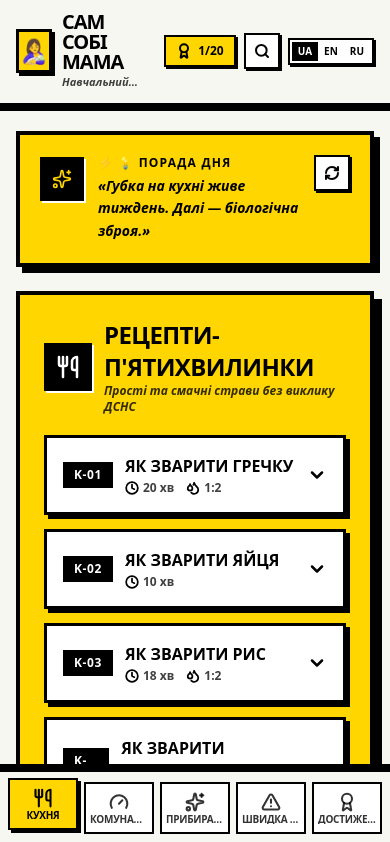
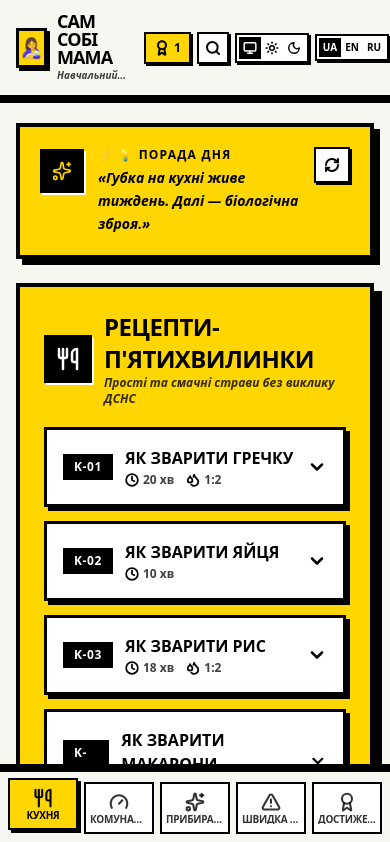
Before and after one commit to BrigadierKr/Adulting-Easy-Mode, a React (Vite) app: page / in a window 390 px wide. Shown: the top 842 px of the page. Built offline with nearby package versions, Linux system fonts and the light colour scheme.

Commit message:
feat: add dark mode support
Implement global dark mode with system preference detection and manual toggle functionality. Updated styles, components, and context to ensure full theme compatibility.

```diff
--- a/src/components/Header.tsx
+++ b/src/components/Header.tsx
@@ -1,13 +1,15 @@
 import React from 'react';
-import { Search, Download, Award, Heart } from 'lucide-react';
+import { Search, Download, Award, Sun, Moon, Monitor } from 'lucide-react';
 import { useApp } from '../context/AppContext';
-import { Language } from '../types';
+import { Language, ThemeMode } from '../types';
 
 export const Header: React.FC = () => {
   const {
     content,
     language,
     setLanguage,
+    themeMode,
+    setThemeMode,
     setIsSearchOpen,
     isInstallable,
     installPwa,
@@ -16,52 +18,87 @@ export const Header: React.FC = () => {
   } = useApp();
 
   return (
-    <header className="sticky top-0 z-40 bg-[#F7F7F2] border-b-4 border-black px-4 py-3 shadow-[0px_4px_0px_0px_rgba(0,0,0,1)]">
-      <div className="max-w-3xl mx-auto flex items-center justify-between gap-3">
+    <header className="sticky top-0 z-40 bg-[#F7F7F2] dark:bg-slate-900 border-b-4 border-black dark:border-slate-700 px-4 py-3 shadow-[0px_4px_0px_0px_rgba(0,0,0,1)] transition-colors">
+      <div className="max-w-3xl mx-auto flex items-center justify-between gap-2 sm:gap-3">
         {/* App Title & Logo */}
         <button
           onClick={() => setActiveTab('kitchen')}
           className="flex items-center gap-2.5 text-left focus:outline-hidden group"
         >
-          <div className="w-11 h-11 bg-[#FFD600] border-3 border-black text-black flex items-center justify-center font-black text-2xl shadow-[3px_3px_0px_0px_rgba(0,0,0,1)] group-hover:translate-x-[-1px] group-hover:translate-y-[-1px] group-hover:shadow-[4px_4px_0px_0px_rgba(0,0,0,1)] transition-all">
+          <div className="w-10 h-10 sm:w-11 sm:h-11 bg-[#FFD600] border-3 border-black text-black flex items-center justify-center font-black text-xl sm:text-2xl shadow-[3px_3px_0px_0px_rgba(0,0,0,1)] group-hover:translate-x-[-1px] group-hover:translate-y-[-1px] group-hover:shadow-[4px_4px_0px_0px_rgba(0,0,0,1)] transition-all">
             🤱
           </div>
           <div>
-            <h1 className="text-xl sm:text-2xl font-black tracking-tighter text-black uppercase leading-none">
+            <h1 className="text-lg sm:text-2xl font-black tracking-tighter text-black dark:text-white uppercase leading-none">
               {content.appName}
             </h1>
-            <p className="text-[11px] font-bold italic text-black/75 line-clamp-1 mt-0.5">
+            <p className="text-[10px] sm:text-[11px] font-bold italic text-black/75 dark:text-slate-300 line-clamp-1 mt-0.5">
               {content.tagline}
             </p>
           </div>
         </button>
 
         {/* Right Action Tools */}
-        <div className="flex items-center gap-2">
+        <div className="flex items-center gap-1.5 sm:gap-2">
           {/* Achievements Count Badge */}
           <button
             onClick={() => setActiveTab('achievements')}
-            className="px-2.5 py-1.5 bg-[#FFD600] border-2 border-black text-black text-xs font-black uppercase flex items-center gap-1.5 shadow-[2px_2px_0px_0px_rgba(0,0,0,1)] hover:bg-yellow-300 transition-all active:translate-x-[1px] active:translate-y-[1px]"
+            className="px-2 py-1.5 sm:px-2.5 sm:py-1.5 bg-[#FFD600] border-2 border-black text-black text-xs font-black uppercase flex items-center gap-1 shadow-[2px_2px_0px_0px_rgba(0,0,0,1)] hover:bg-yellow-300 transition-all active:translate-x-[1px] active:translate-y-[1px]"
             title="Перейти до досягнень"
           >
             <Award className="w-4 h-4 text-black stroke-[3]" />
-            <span>{unlockedAchievements.length}/20</span>
+            <span className="hidden sm:inline">{unlockedAchievements.length}/20</span>
+            <span className="sm:hidden">{unlockedAchievements.length}</span>
           </button>
 
           {/* Search Trigger */}
           <button
             onClick={() => setIsSearchOpen(true)}
-            className="p-2 bg-white border-2 border-black text-black shadow-[2px_2px_0px_0px_rgba(0,0,0,1)] hover:bg-[#B2FF59] transition-all active:translate-x-[1px] active:translate-y-[1px]"
+            className="p-1.5 sm:p-2 bg-white dark:bg-slate-800 border-2 border-black dark:border-slate-600 text-black dark:text-white shadow-[2px_2px_0px_0px_rgba(0,0,0,1)] hover:bg-[#B2FF59] dark:hover:bg-lime-600 transition-all active:translate-x-[1px] active:translate-y-[1px]"
             title="Пошук"
           >
             <Search className="w-4 h-4 stroke-[3]" />
           </button>
 
+          {/* Theme Mode Switcher */}
+          <div className="flex bg-white dark:bg-slate-800 border-2 border-black dark:border-slate-600 p-0.5 shadow-[2px_2px_0px_0px_rgba(0,0,0,1)]" title="Тема сайту">
+            {[
+              {
+                mode: 'system',
+                icon: Monitor,
+                title: language === 'ua' ? 'Системна тема' : language === 'en' ? 'System theme' : 'Системная тема',
+              },
+              {
+                mode: 'light',
+                icon: Sun,
+                title: language === 'ua' ? 'Світла тема' : language === 'en' ? 'Light theme' : 'Светлая тема',
+              },
+              {
+                mode: 'dark',
+                icon: Moon,
+                title: language === 'ua' ? 'Темна тема' : language === 'en' ? 'Dark theme' : 'Тёмная тема',
+              },
+            ].map(({ mode, icon: Icon, title }) => (
+              <button
+                key={mode}
+                onClick={() => setThemeMode(mode as ThemeMode)}
+                title={title}
+                className={`p-1 transition-all ${
+                  themeMode === mode
+                    ? 'bg-black text-white dark:bg-yellow-400 dark:text-black font-black'
+                    : 'text-black dark:text-slate-300 hover:bg-black/10 dark:hover:bg-white/10'
+                }`}
+              >
+                <Icon className="w-3.5 h-3.5 stroke-[2.5]" />
+              </button>
+            ))}
+          </div>
+
           {/* Install PWA Button */}
           {isInstallable && (
             <button
               onClick={installPwa}
-              className="p-2 bg-[#B2FF59] border-2 border-black text-black shadow-[2px_2px_0px_0px_rgba(0,0,0,1)] hover:bg-lime-400 transition-all active:translate-x-[1px] active:translate-y-[1px]"
+              className="p-1.5 sm:p-2 bg-[#B2FF59] border-2 border-black text-black shadow-[2px_2px_0px_0px_rgba(0,0,0,1)] hover:bg-lime-400 transition-all active:translate-x-[1px] active:translate-y-[1px]"
               title="Встановити як PWA застосунок"
             >
               <Download className="w-4 h-4 stroke-[3]" />
@@ -69,15 +106,15 @@ export const Header: React.FC = () => {
           )}
 
           {/* Language Switcher */}
-          <div className="flex bg-white border-2 border-black p-0.5 shadow-[2px_2px_0px_0px_rgba(0,0,0,1)]">
+          <div className="flex bg-white dark:bg-slate-800 border-2 border-black dark:border-slate-600 p-0.5 shadow-[2px_2px_0px_0px_rgba(0,0,0,1)]">
             {(['ua', 'en', 'ru'] as Language[]).map((lang) => (
               <button
                 key={lang}
                 onClick={() => setLanguage(lang)}
-                className={`px-1.5 py-0.5 text-[10px] font-black uppercase transition-all ${
+                className={`px-1 sm:px-1.5 py-0.5 text-[10px] font-black uppercase transition-all ${
                   language === lang
-                    ? 'bg-black text-white'
-                    : 'text-black hover:bg-black/10'
+                    ? 'bg-black text-white dark:bg-yellow-400 dark:text-black'
+                    : 'text-black dark:text-slate-300 hover:bg-black/10 dark:hover:bg-white/10'
                 }`}
               >
                 {lang}
--- a/src/components/Navigation.tsx
+++ b/src/components/Navigation.tsx
@@ -14,7 +14,7 @@ export const Navigation: React.FC = () => {
   ] as const;
 
   return (
-    <nav className="fixed bottom-0 left-0 right-0 z-40 bg-[#F7F7F2] border-t-4 border-black px-2 py-2.5 shadow-[0px_-4px_0px_0px_rgba(0,0,0,1)]">
+    <nav className="fixed bottom-0 left-0 right-0 z-40 bg-[#F7F7F2] dark:bg-slate-900 border-t-4 border-black dark:border-slate-700 px-2 py-2.5 shadow-[0px_-4px_0px_0px_rgba(0,0,0,1)] transition-colors">
       <div className="max-w-md mx-auto grid grid-cols-5 gap-1.5">
         {tabs.map((tab) => {
           const Icon = tab.icon;
@@ -24,10 +24,10 @@ export const Navigation: React.FC = () => {
             <button
               key={tab.id}
               onClick={() => setActiveTab(tab.id as any)}
-              className={`flex flex-col items-center justify-center py-2 px-1 border-2 border-black transition-all ${
+              className={`flex flex-col items-center justify-center py-2 px-1 border-2 border-black dark:border-slate-600 transition-all ${
                 isActive
                   ? `${tab.activeBg} font-black text-black shadow-[3px_3px_0px_0px_rgba(0,0,0,1)] -translate-y-1`
-                  : 'bg-white text-black/80 hover:bg-zinc-100 font-bold hover:text-black'
+                  : 'bg-white dark:bg-slate-800 text-black/80 dark:text-slate-200 hover:bg-zinc-100 dark:hover:bg-slate-700 font-bold hover:text-black dark:hover:text-white'
               }`}
             >
               <Icon className="w-5 h-5 mb-0.5 stroke-[2.5]" />
--- a/src/context/AppContext.tsx
+++ b/src/context/AppContext.tsx
@@ -1,10 +1,13 @@
 import React, { createContext, useContext, useState, useEffect } from 'react';
-import { Language, MeterEntry, BudgetData, AppContent } from '../types';
+import { Language, ThemeMode, MeterEntry, BudgetData, AppContent } from '../types';
 import { contents } from '../data/content';
 
 interface AppContextType {
   language: Language;
   setLanguage: (lang: Language) => void;
+  themeMode: ThemeMode;
+  setThemeMode: (mode: ThemeMode) => void;
+  effectiveTheme: 'light' | 'dark';
   content: AppContent;
   activeTab: 'kitchen' | 'utilities' | 'cleaning' | 'sos' | 'achievements';
   setActiveTab: (tab: 'kitchen' | 'utilities' | 'cleaning' | 'sos' | 'achievements') => void;
@@ -64,6 +67,50 @@ export const AppProvider: React.FC<{ children: React.ReactNode }> = ({ children
     const saved = localStorage.getItem('app_lang');
     return (saved as Language) || 'ua';
   });
+
+  const [themeMode, setThemeModeState] = useState<ThemeMode>(() => {
+    const saved = localStorage.getItem('app_theme');
+    return (saved as ThemeMode) || 'system';
+  });
+
+  const [systemPrefersDark, setSystemPrefersDark] = useState<boolean>(() => {
+    if (typeof window !== 'undefined' && window.matchMedia) {
+      return window.matchMedia('(prefers-color-scheme: dark)').matches;
+    }
+    return false;
+  });
+
+  // Listen to system theme changes automatically
+  useEffect(() => {
+    if (typeof window === 'undefined' || !window.matchMedia) return;
+    const mediaQuery = window.matchMedia('(prefers-color-scheme: dark)');
+    const handleChange = (e: MediaQueryListEvent) => {
+      setSystemPrefersDark(e.matches);
+    };
+
+    mediaQuery.addEventListener('change', handleChange);
+    return () => mediaQuery.removeEventListener('change', handleChange);
+  }, []);
+
+  const effectiveTheme: 'light' | 'dark' =
+    themeMode === 'system'
+      ? (systemPrefersDark ? 'dark' : 'light')
+      : themeMode;
+
+  // Apply dark class to <html> element
+  useEffect(() => {
+    const root = document.documentElement;
+    if (effectiveTheme === 'dark') {
+      root.classList.add('dark');
+    } else {
+      root.classList.remove('dark');
+    }
+  }, [effectiveTheme]);
+
+  const setThemeMode = (mode: ThemeMode) => {
+    setThemeModeState(mode);
+    localStorage.setItem('app_theme', mode);
+  };
 
   const [activeTab, setActiveTab] = useState<'kitchen' | 'utilities' | 'cleaning' | 'sos' | 'achievements'>('kitchen');
 
@@ -290,6 +337,9 @@ export const AppProvider: React.FC<{ children: React.ReactNode }> = ({ children
       value={{
         language,
         setLanguage,
+        themeMode,
+        setThemeMode,
+        effectiveTheme,
         content: contents[language],
         activeTab,
         setActiveTab,
--- a/src/types.ts
+++ b/src/types.ts
@@ -1,4 +1,5 @@
 export type Language = 'ua' | 'en' | 'ru';
+export type ThemeMode = 'system' | 'light' | 'dark';
 
 export interface Recipe {
   id: string;
```
Also changed, not shown: src/App.tsx (+5 -5 lines), src/index.css (+26 -0 lines).
